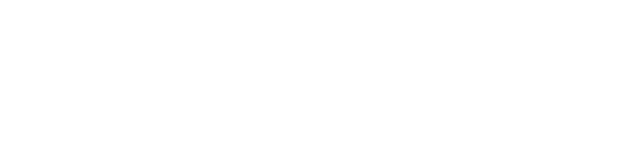
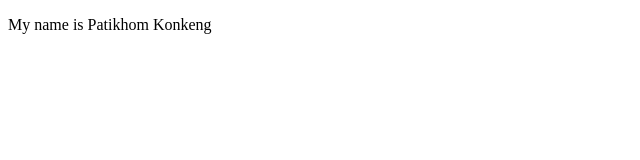
Before and after one commit to patikhom88/ST-SEN, a plain HTML site: page index.html in a window 1280 px wide. Shown: the whole page, without its empty margins (0-640 px from the left). Drawn offline with Linux system fonts and the light colour scheme.

Commit message:
Create Ignore
Create Ignore

```diff
--- a/index.html
+++ b/index.html
@@ -1,8 +1,13 @@
 <!DOCTYPE html>
+
 <head>
     <title>Hello</title>
 </head>
 
 <body>
-
+    <div>
+        <p>
+            My name is Patikhom Konkeng
+        </p>
+    </div>
 </body>
```
Also changed, not shown: 1 other file.
